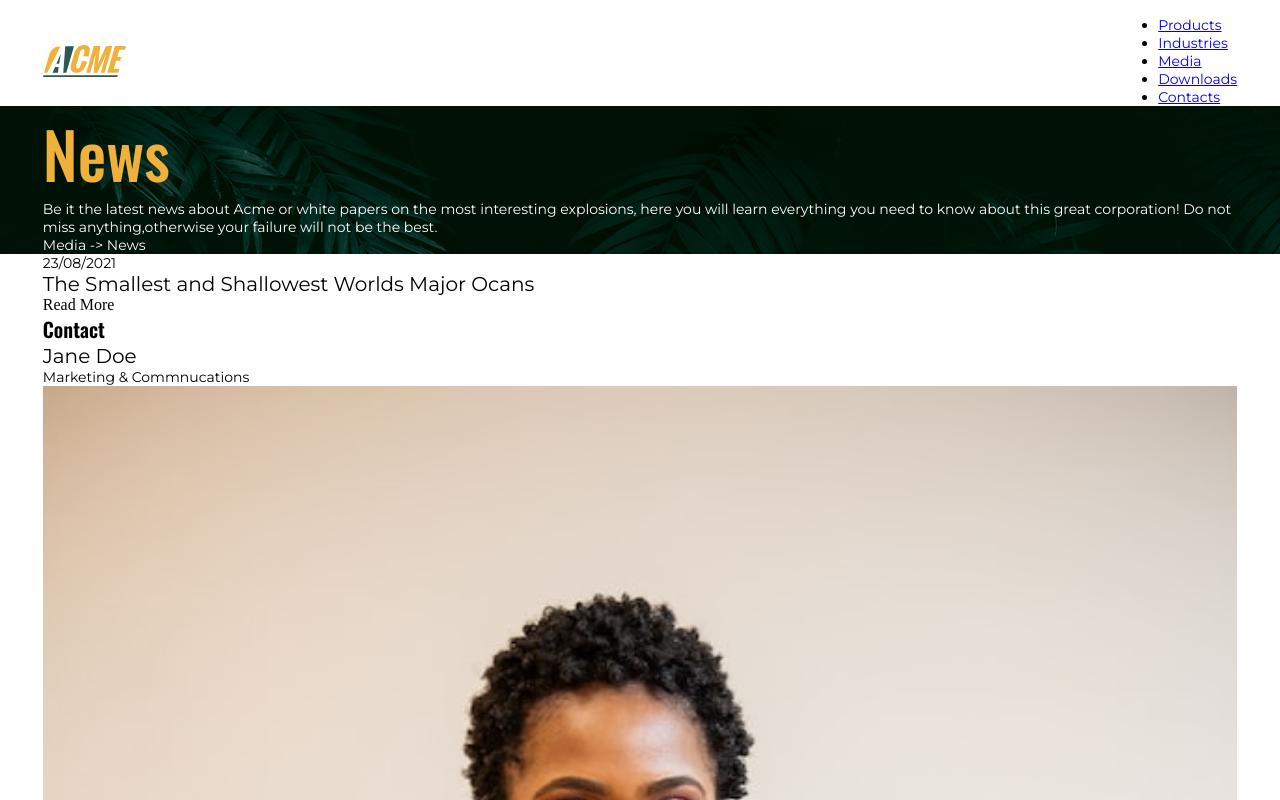
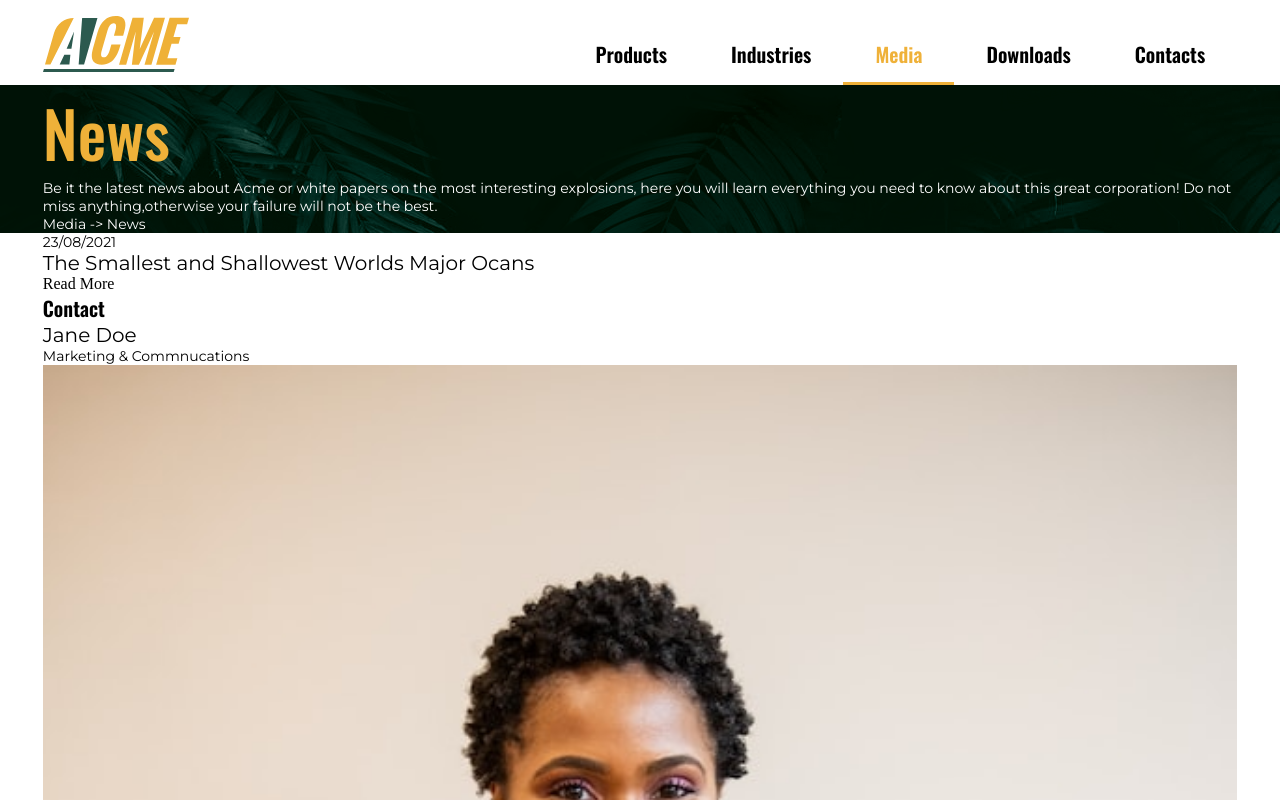
Before and after one commit to FluffyderDelphin/Acme-Project-, a website built with Vite: page src/app/news.html in a window 1280 px wide. Shown: the top 800 px of the page. Built offline with nearby package versions, Linux system fonts and the light colour scheme.

Commit message:
desktop menu

```diff
--- a/src/app/news.html
+++ b/src/app/news.html
@@ -20,14 +20,19 @@
           <div class="nav__logo">
             <img src="../public/logo/ACME_Logo.svg" alt="Acme Company Logo" />
           </div>
+          <div class="hidden__mobile">
+            <ul class="hidden__mobile nav__desktop__menu">
+              <li><a href="#" class="nav__link link">Products</a></li>
+              <li><a href="#" class="nav__link link">Industries</a></li>
 
-          <ul class="hidden__mobile">
-            <li><a href="#" class="nav__link link">Products</a></li>
-            <li><a href="#" class="nav__link link">Industries</a></li>
-            <li><a href="#" class="nav__link link">Media</a></li>
-            <li><a href="#" class="nav__link link">Downloads</a></li>
-            <li><a href="#" class="nav__link link">Contacts</a></li>
-          </ul>
+              <li class="active">
+                <a href="#" class="nav__link link active">Media</a>
+              </li>
+
+              <li><a href="#" class="nav__link link">Downloads</a></li>
+              <li><a href="#" class="nav__link link">Contacts</a></li>
+            </ul>
+          </div>
 
           <div class="hidden__desktop">
             <a href="#" id="btn-ham" class="nav__mobile__menu">
--- a/src/app/scss/base/_global.scss
+++ b/src/app/scss/base/_global.scss
@@ -2,9 +2,26 @@ img {
     width: 100%;
     height: 100%;
 }
-*{
+
+html{
+    font-size: 100%;
+    box-sizing: border-box;
+    overflow-x: hidden;
+}
+
+*,*::after,*::before{
+    box-sizing: inherit;
+    padding: 0;
     margin: 0;
-    padding: 0;
-    box-sizing: border-box;
-    font-size: 100%;
 }
+
+
+
+body{
+    overflow-x: hidden;
+
+    &.noscroll {
+        overflow: hidden;
+      }
+
+}
--- a/src/app/scss/base/_typography.scss
+++ b/src/app/scss/base/_typography.scss
@@ -4,7 +4,7 @@ h1{
    font-weight: 500;
 }
 
-h2{
+h2,.nav__desktop__menu a{
   font-size: 1.25rem;
   font-family: 'Oswald',sans-serif;
   font-weight: 600;
@@ -43,5 +43,4 @@ p{
   font-size: 0.75rem;
   font-family: 'Oswald', sans-serif;
   font-weight: 500;
-
 }
--- a/src/app/scss/colors/_colors.scss
+++ b/src/app/scss/colors/_colors.scss
@@ -1,4 +1,4 @@
-$color-black: #0000;
+$color-black: #000000;
 $color-ink:#2c3331;
 $color-white:#ffff;
 $color-green:#2c594e;
--- a/src/app/scss/components/_hero.scss
+++ b/src/app/scss/components/_hero.scss
@@ -1,7 +1,6 @@
 @use '../colors' as col;
 
 .hero{
-
     background-image: url('../../public/background/ACME_Background-Pattern.png');
     h1{
         color:col.$color-yellow ;
--- a/src/app/scss/components/_navbar.scss
+++ b/src/app/scss/components/_navbar.scss
@@ -1,14 +1,21 @@
 @use '../colors' as col;
+@use '../media' as mix;
 
 .nav{
     .container{
         display: flex;
-        align-items: center;
         justify-content: space-between;
         padding-top: 1rem;
+
+
     }
+
     &__logo{
         height:2rem ;
+        margin-bottom: .8rem;
+        @include mix.breakpoint-up (medium){
+        height: 3.5rem;
+       }
     }
     &__mobile__menu{
      background-color: col.$color-yellow ;
@@ -23,4 +30,35 @@
         background-color: col.$color-white;
       }
     }
+
+    &__desktop__menu{
+      display: flex;
+      height: 100%;
+      list-style: none;
+      align-items: flex-end;
+      justify-content: center;
+
+
+      li{
+        padding-bottom:.8rem ;
+        // transparent borders makes them easier to animate later
+        border-bottom: 3px solid rgba(0, 0, 0, 0);
+      }
+
+
+
+      .active{
+        color: col.$color-yellow;
+        border-color:col.$color-yellow; ;
+      }
+
+      a{
+        padding: 0 2rem;
+        text-decoration: none;
+        color: col.$color-black;
+
+
+
+      }
+    }
 }
```
